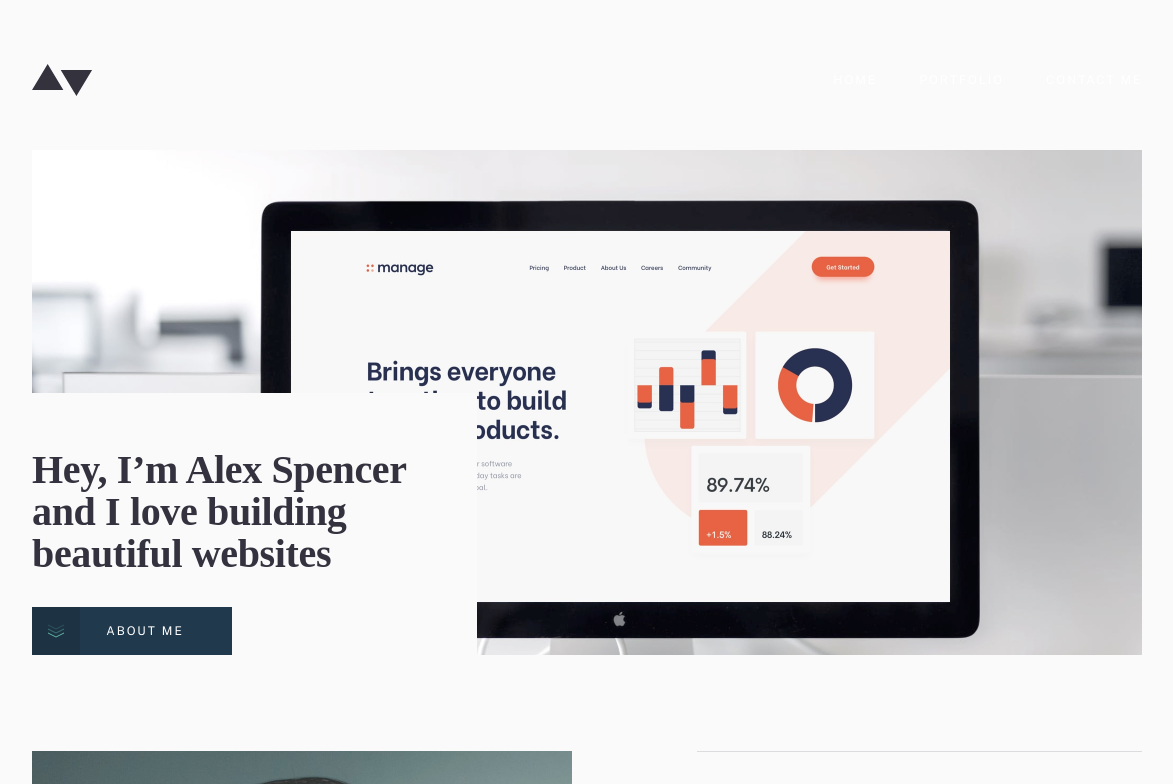
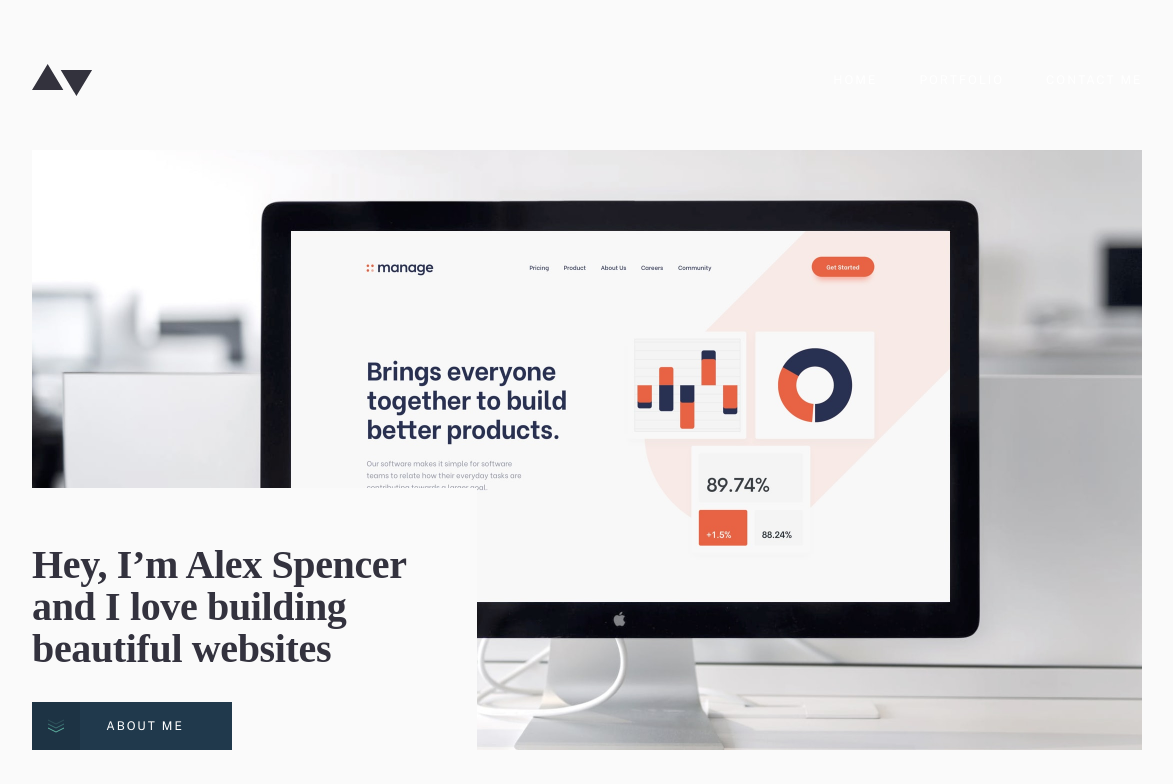
Before and after one commit to nakoyawilson/minimalist-portfolio-website, a React (Create React App) app: page / in a window 1536 px wide. Shown: the top 784 px of the page, without its empty margins (181-1354 px from the left). Built offline with nearby package versions, Linux system fonts and the light colour scheme; a web font is replaced by a local one.

Commit message:
Make adjustments to hero section

```diff
--- a/src/pages/Home.css
+++ b/src/pages/Home.css
@@ -64,13 +64,16 @@
   .hero {
     background-image: url("../images/homepage/tablet/image-homepage-hero@2x.jpg");
     background-size: 100% 600px;
-    padding-top: 322px;
+    height: 600px;
+    display: flex;
+    justify-content: flex-start;
+    align-items: flex-end;
   }
 
   .hero .container {
     background: var(--very-light-grey);
     padding: 5.6rem 5.6rem 0 0;
-    width: min(100%, 514px);
+    width: 514px;
   }
 
   .home .btn-primary {
@@ -104,12 +107,11 @@
 
   .hero {
     background-image: url("../images/homepage/desktop/image-homepage-hero@2x.jpg");
-    padding-top: 243px;
   }
 
   .hero .container {
     padding: 5.6rem 5.5rem 0 0;
-    width: min(100%, 445px);
+    width: 445px;
   }
 
   .home .btn-primary {
```
